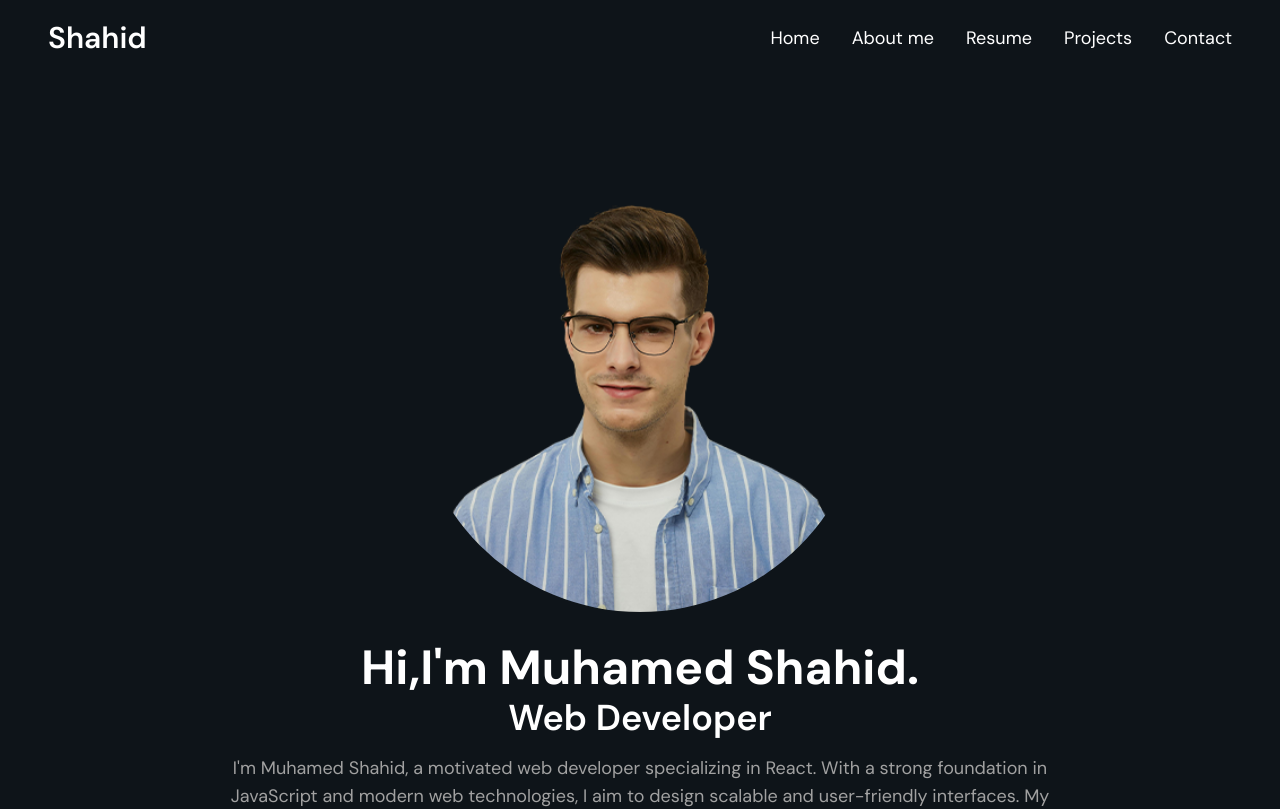
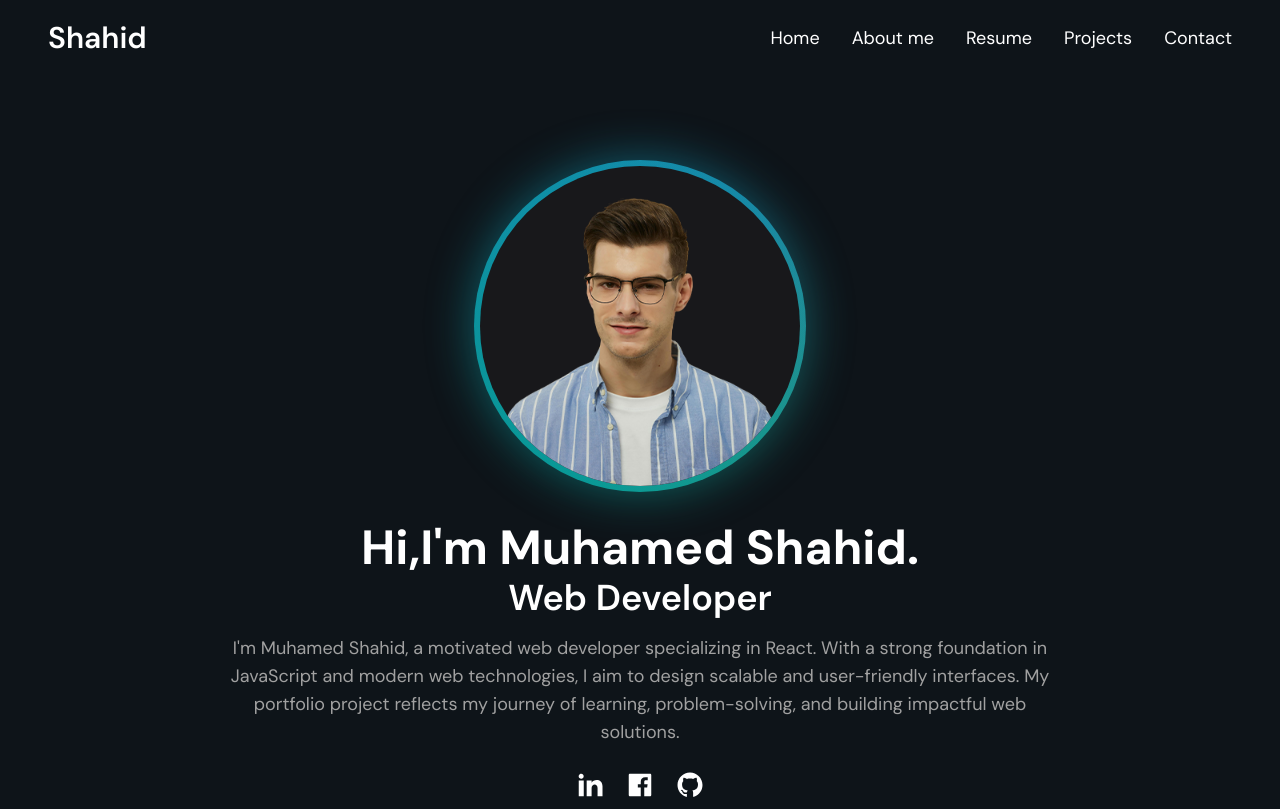
Before and after one commit to muhamed-shahid/Portfolio-website, a React (Vite) app: page / in a window 1280 px wide. Shown: the top 809 px of the page. Built offline with nearby package versions, Linux system fonts and the light colour scheme.

Commit message:
hero section completed

```diff
--- a/package.json
+++ b/package.json
@@ -12,8 +12,11 @@
   "dependencies": {
     "@remixicon/react": "^4.7.0",
     "@tailwindcss/vite": "^4.1.16",
+    "clsx": "^2.1.1",
+    "motion": "^12.23.24",
     "react": "^19.1.1",
     "react-dom": "^19.1.1",
+    "tailwind-merge": "^3.3.1",
     "tailwindcss": "^4.1.16"
   },
   "devDependencies": {
--- a/src/components/Hero.jsx
+++ b/src/components/Hero.jsx
@@ -1,15 +1,18 @@
 import React from 'react'
 import { heroIcons } from '../constant/data'
 import Button from './Button'
+import { BackgroundGradient } from './ui/BackgroundGradient'
 
 const Hero = () => {
   return (
     <section className='py-28 lg:pt-40'>
         <div className="container flex flex-col items-center">
             {/* image */}
+            <BackgroundGradient className="w-70 h-70 lg:w-80 lg:h-80 rounded-full bg-zinc-900">
             <figure className='rounded-full overflow-hidden'>
                 <img src="/images/hero-img.png" alt="Muhamed Shahid"  width={452} height={452}/>
             </figure>
+            </BackgroundGradient>
             <div className='text-center mt-8'>
               <h1 className='text-3xl lg:text-5xl mb-1.5 font-bold'>Hi,I'm Muhamed Shahid.</h1>
               <h2>Web Developer</h2>
@@ -24,7 +27,7 @@
               </div>
               {/* btn wrapper */}
               <div className="mt-10 flex items-center justify-center flex-wrap gap-5">
-                <Button label="Download CV" classes="primary-btn"/>
+                <Button label="Download CV" classes="primary-btn" icon/>
                 <Button label="Let's Collaborate" classes="secondary-btn"/>
               </div>
             </div>
--- /dev/null
+++ b/src/components/ui/BackgroundGradient.jsx
@@ -0,0 +1,64 @@
+import { cn } from "../../lib/utils";
+import React from "react";
+import { motion } from "motion/react";
+
+export const BackgroundGradient = ({
+  children,
+  className,
+  containerClassName,
+  animate = true
+}) => {
+  const variants = {
+    initial: {
+      backgroundPosition: "0 50%",
+    },
+    animate: {
+      backgroundPosition: ["0, 50%", "100% 50%", "0 50%"],
+    },
+  };
+  return (
+    <div className={cn("relative p-[6px] group", containerClassName)}>
+      <motion.div
+        variants={animate ? variants : undefined}
+        initial={animate ? "initial" : undefined}
+        animate={animate ? "animate" : undefined}
+        transition={
+          animate
+            ? {
+                duration: 5,
+                repeat: Infinity,
+                repeatType: "reverse",
+              }
+            : undefined
+        }
+        style={{
+          backgroundSize: animate ? "400% 400%" : undefined,
+        }}
+        className={cn(
+          "absolute inset-0 rounded-full z-[1] opacity-60 group-hover:opacity-100 blur-xl  transition duration-500 will-change-transform",
+          " bg-[radial-gradient(circle_farthest-side_at_0_100%,#00ccb1,transparent),radial-gradient(circle_farthest-side_at_100%_0,#7b61ff,transparent),radial-gradient(circle_farthest-side_at_100%_100%,#ffc414,transparent),radial-gradient(circle_farthest-side_at_0_0,#1ca0fb,#141316)]"
+        )} />
+      <motion.div
+        variants={animate ? variants : undefined}
+        initial={animate ? "initial" : undefined}
+        animate={animate ? "animate" : undefined}
+        transition={
+          animate
+            ? {
+                duration: 5,
+                repeat: Infinity,
+                repeatType: "reverse",
+              }
+            : undefined
+        }
+        style={{
+          backgroundSize: animate ? "400% 400%" : undefined,
+        }}
+        className={cn(
+          "absolute inset-0 rounded-full z-[1] will-change-transform",
+          "bg-[radial-gradient(circle_farthest-side_at_0_100%,#00ccb1,transparent),radial-gradient(circle_farthest-side_at_100%_0,#7b61ff,transparent),radial-gradient(circle_farthest-side_at_100%_100%,#ffc414,transparent),radial-gradient(circle_farthest-side_at_0_0,#1ca0fb,#141316)]"
+        )} />
+      <div className={cn("relative z-10", className)}>{children}</div>
+    </div>
+  );
+};
--- /dev/null
+++ b/src/lib/utils.js
@@ -0,0 +1,6 @@
+import { clsx } from "clsx";
+import { twMerge } from "tailwind-merge";
+
+export function cn(...inputs) {
+  return twMerge(clsx(inputs));
+}
```
Also changed, not shown: 1 other file (tests, documents, lock files or other folders).
